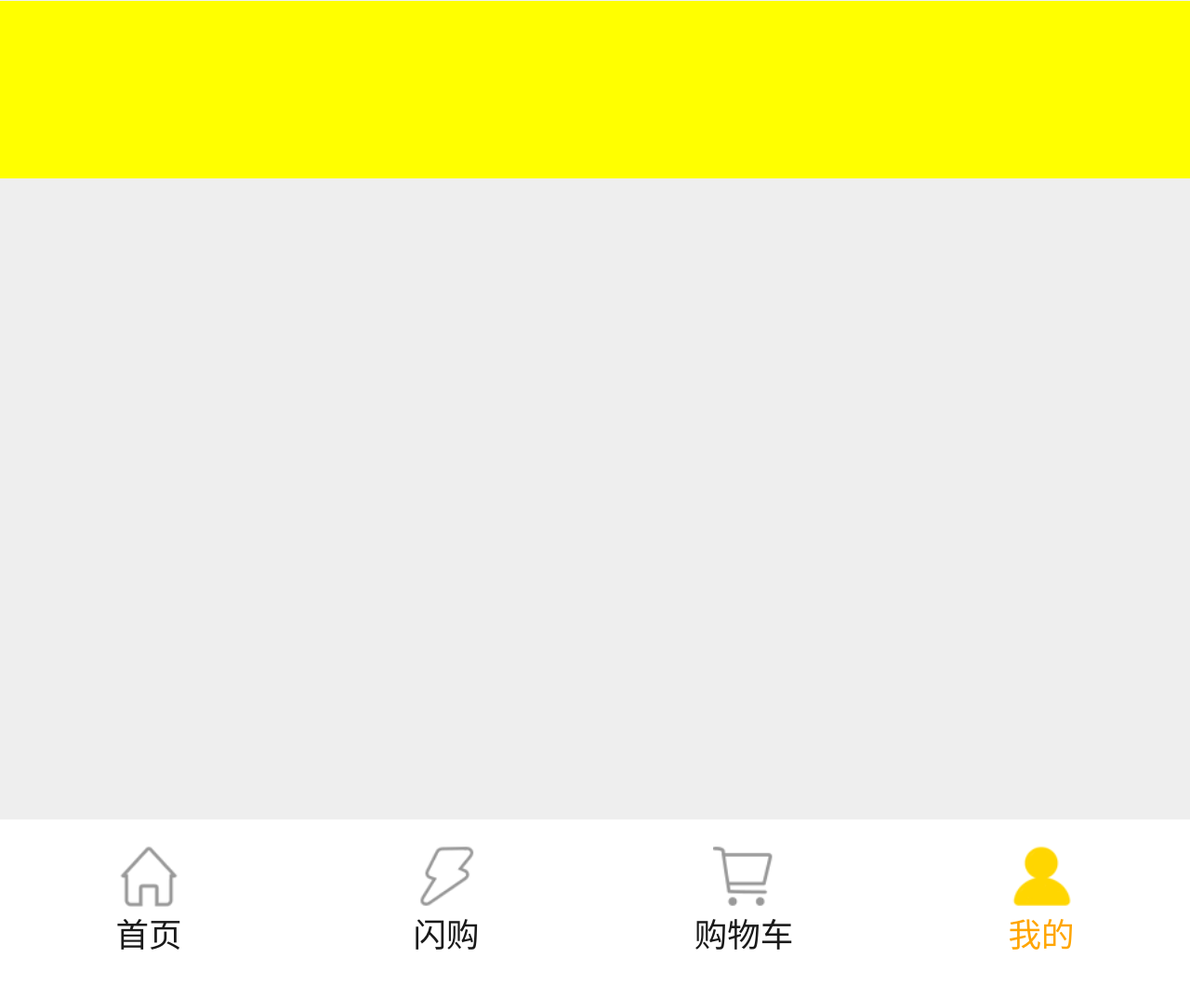
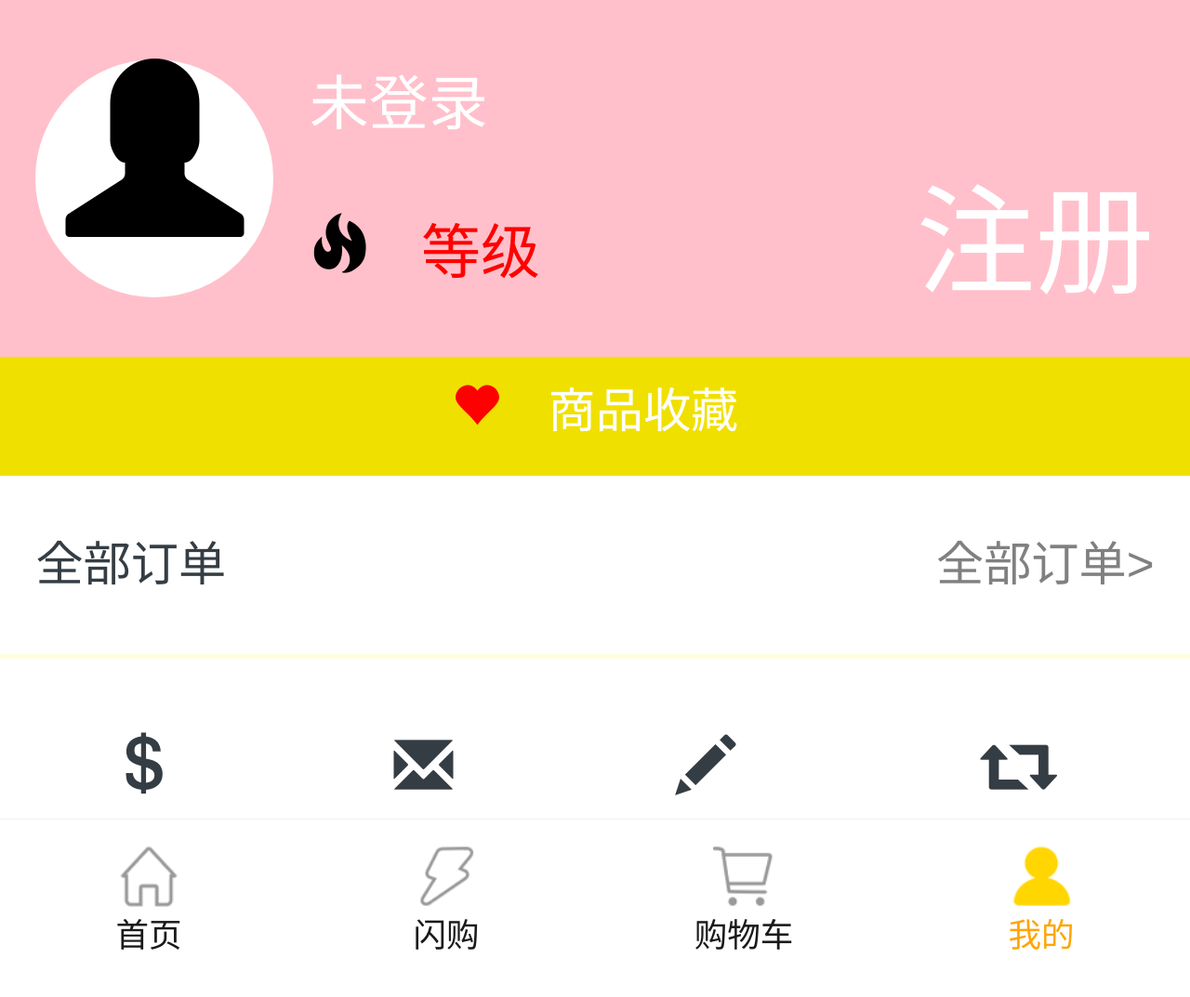
Before and after one commit to fangweiren/AXF, a Django app: page /axf/mine/ in a window 1280 px wide. Shown: the whole page at 93% size. Run offline with Django 3.2, Linux system fonts and the light colour scheme; some libraries are stand-ins or nearby versions.

Commit message:
登陆验证，个人中心搭建2

```diff
--- a/static/axf/main/css/main.css
+++ b/static/axf/main/css/main.css
@@ -74,7 +74,7 @@ footer .cart span {
     background-size: 0.513889rem;
 }
 
-footer .mine span {
+footer .mine_icon span {
     background: url(/static/images/mine.png) no-repeat;
     background-size: 0.513889rem;
 }
--- a/static/axf/main/css/mine.css
+++ b/static/axf/main/css/mine.css
@@ -1,8 +1,159 @@
-footer .mine span {
+/* 底部图标和文字 */
+footer .mine_icon span {
     background: url(/static/images/mine_selected.png) no-repeat;
     background-size: 0.513889rem;
 }
 
-footer .mine dd {
+footer .mine_icon dd {
     color: orange;
 }
+
+#mine {
+    width: 100%;
+    height: 100%;
+    position: absolute;
+    z-index: +10;
+    background: whitesmoke;
+    overflow: hidden;
+    padding-top: 4rem;
+    padding-bottom: 1.5rem;
+}
+
+.fixed {
+    position: fixed;
+    top: 0;
+    width: 100%;
+    height: 4rem;
+    background: pink;
+    padding-top: 0.5rem;
+}
+
+.fixed > span {
+    display: block;
+    width: 2rem;
+    height: 2rem;
+    float: left;
+    margin: 0 0.3rem 0;
+    font-size: 1.5rem;
+    color: black;
+    background: white;
+    text-align: center;
+    border-radius: 50%;
+    line-height: 1.8rem;
+}
+
+.fixed p {
+    margin-bottom: 0.5rem;
+    font-size: 0.5rem;
+    color: white;
+}
+
+.fixed p span:first-child {
+    color: black;
+}
+
+.fixed p span:last-child {
+    color: red;
+    display: inline-block;
+    text-indent: 0.3rem;
+}
+
+#regis {
+    position: absolute;
+    right: 0.3rem;
+    top: 1.3rem;
+    color: white;
+    font-size: 1rem;
+}
+
+.fixed p:last-child {
+    background: #f0e000;
+    width: 100%;
+    position: absolute;
+    text-align: center;
+    bottom: 0;
+    margin-bottom: 0;
+    font-size: 0.4rem;
+    line-height: 0.5rem;
+    height: 1rem;
+}
+
+.fixed p:last-child span {
+    margin: 0.2rem 0;
+}
+
+.fixed p:last-child span:first-child {
+    color: red;
+}
+
+.fixed p:last-child span:last-child {
+    color: white;
+}
+
+.mine {
+    width: 100%;
+    height: 100%;
+    overflow: auto;
+    padding-bottom: 1.5rem;
+    font-size: 0.4rem;
+}
+
+.mine p {
+    line-height: 1.5rem;
+    padding: 0 0.3rem;
+    background: white;
+    border-bottom: 0.04rem solid lightyellow;
+}
+
+.mine p a {
+    color: grey;
+    float: right;
+}
+
+.mine #nav, .mine menu {
+    padding: 0.5rem 0 0.3rem;
+    margin-bottom: 0.4rem;
+    background: white;
+}
+
+.mine #nav ul, .mine menu ul {
+    display: flex;
+    justify-content: space-around;
+}
+
+.mine #nav ul li dl, .mine menu ul li dl {
+    text-align: center;
+}
+
+.mine #nav ul li dl dt, .mine menu ul li dl dt {
+    width: 100%;
+    line-height: 1rem;
+}
+
+.mine #nav ul li dl dt span, .mine menu ul li dl dt span {
+    font-size: 0.5rem;
+}
+
+.mine menu ul {
+    flex-wrap: wrap;
+}
+
+.mine menu ul li {
+    width: 25%;
+}
+
+.mine menu ul li:last-child {
+    width: 100%;
+}
+
+.mine menu ul li:last-child dl {
+    width: 25%;
+}
+
+.mine p:last-child > a {
+    line-height: 1.5rem;
+    text-align: center;
+    width: 100%;
+    display: block;
+    float: none;
+}
--- a/templates/base_main.html
+++ b/templates/base_main.html
@@ -36,7 +36,7 @@
                 <dd>购物车</dd>
             </dl>
         </a>
-        <a href="{% url 'axf:mine' %}" class="mine">
+        <a href="{% url 'axf:mine' %}" class="mine_icon">
             <dl>
                 <dt>
                     <span></span>
--- a/templates/main/mine.html
+++ b/templates/main/mine.html
@@ -5,3 +5,71 @@
     {{ block.super }}
     <link rel="stylesheet" href="{% static 'axf/main/css/mine.css' %}">
 {% endblock %}
+
+{% block content %}
+    <div id="mine">
+        <div class="fixed">
+            <span>
+                <span class="glyphicon glyphicon-user"></span>
+            </span>
+
+            <p>未登录</p>
+            <p>
+                <span class="glyphicon glyphicon-fire"></span>
+                <span>等级</span>
+            </p>
+
+            <div id="regis">注册</div>
+
+            <p>
+                <span class="glyphicon glyphicon-heart"></span>
+                <span>商品收藏</span>
+            </p>
+        </div>
+
+        <div class="mine">
+            <p>
+                <span>全部订单</span>
+                <a href="#">全部订单></a>
+            </p>
+
+            <nav id="nav">
+                <ul>
+                    <li>
+                        <dl>
+                            <dt>
+                                <span class="glyphicon glyphicon-usd"></span>
+                            </dt>
+                            <dd>待付款</dd>
+                        </dl>
+                    </li>
+                    <li>
+                        <dl>
+                            <dt>
+                                <span class="glyphicon glyphicon-envelope"></span>
+                            </dt>
+                            <dd>待收货</dd>
+                        </dl>
+                    </li>
+                    <li>
+                        <dl>
+                            <dt>
+                                <span class="glyphicon glyphicon-pencil"></span>
+                            </dt>
+                            <dd>待评价</dd>
+                        </dl>
+                    </li>
+                    <li>
+                        <dl>
+                            <dt>
+                                <span class="glyphicon glyphicon-retweet"></span>
+                            </dt>
+                            <dd>退款/售后</dd>
+                        </dl>
+                    </li>
+                </ul>
+            </nav>
+        </div>
+
+    </div>
+{% endblock %}
```
